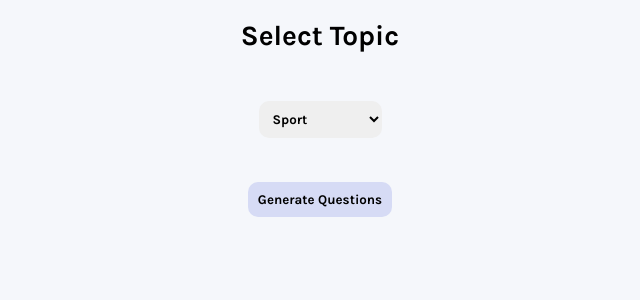
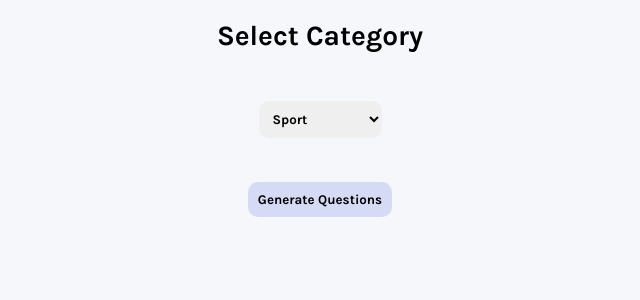
Before and after one commit to kmk00/quizzz, a React (Create React App) app: page / in a window 1280 px wide. Shown: the top 300 px of the page, without its empty margins (320-960 px from the left). Built offline with nearby package versions, Linux system fonts and the light colour scheme.

Commit message:
Update encode function

```diff
--- a/src/App.js
+++ b/src/App.js
@@ -19,6 +19,7 @@ function App() {
       .replace(/&amp;/g, "&")
       .replace(/&uuml;/g, "ü")
       .replace(/&ldquo;/g, "”")
+      .replace(/&euml;/g, "ë")
       .replace(/&aacute/g, "á");
 
     return toEncode;
@@ -96,7 +97,7 @@ function App() {
         ))}
       {!isQuiz && (
         <>
-          <h1>Select Topic</h1>
+          <h1>Select Category</h1>
           <form>
             <select
               value={category}
```
